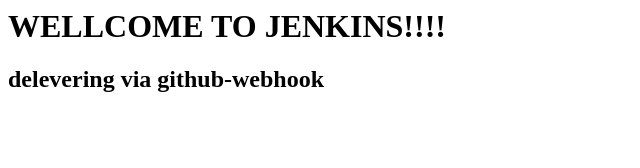
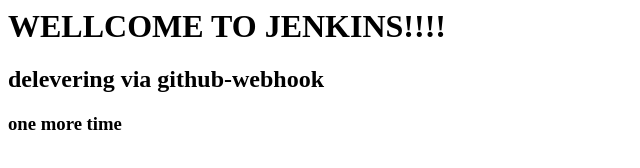
Before and after one commit to immanojgm/first-html-app, a plain HTML site: page index.html in a window 1280 px wide. Shown: the whole page, without its empty margins (0-640 px from the left). Drawn offline with Linux system fonts and the light colour scheme.

Commit message:
Update index.html

```diff
--- a/index.html
+++ b/index.html
@@ -1,2 +1,3 @@
 <h1>WELLCOME TO JENKINS!!!!</h1>
 <h2>delevering via github-webhook</h2>
+<h3>one more time</h3>
```
